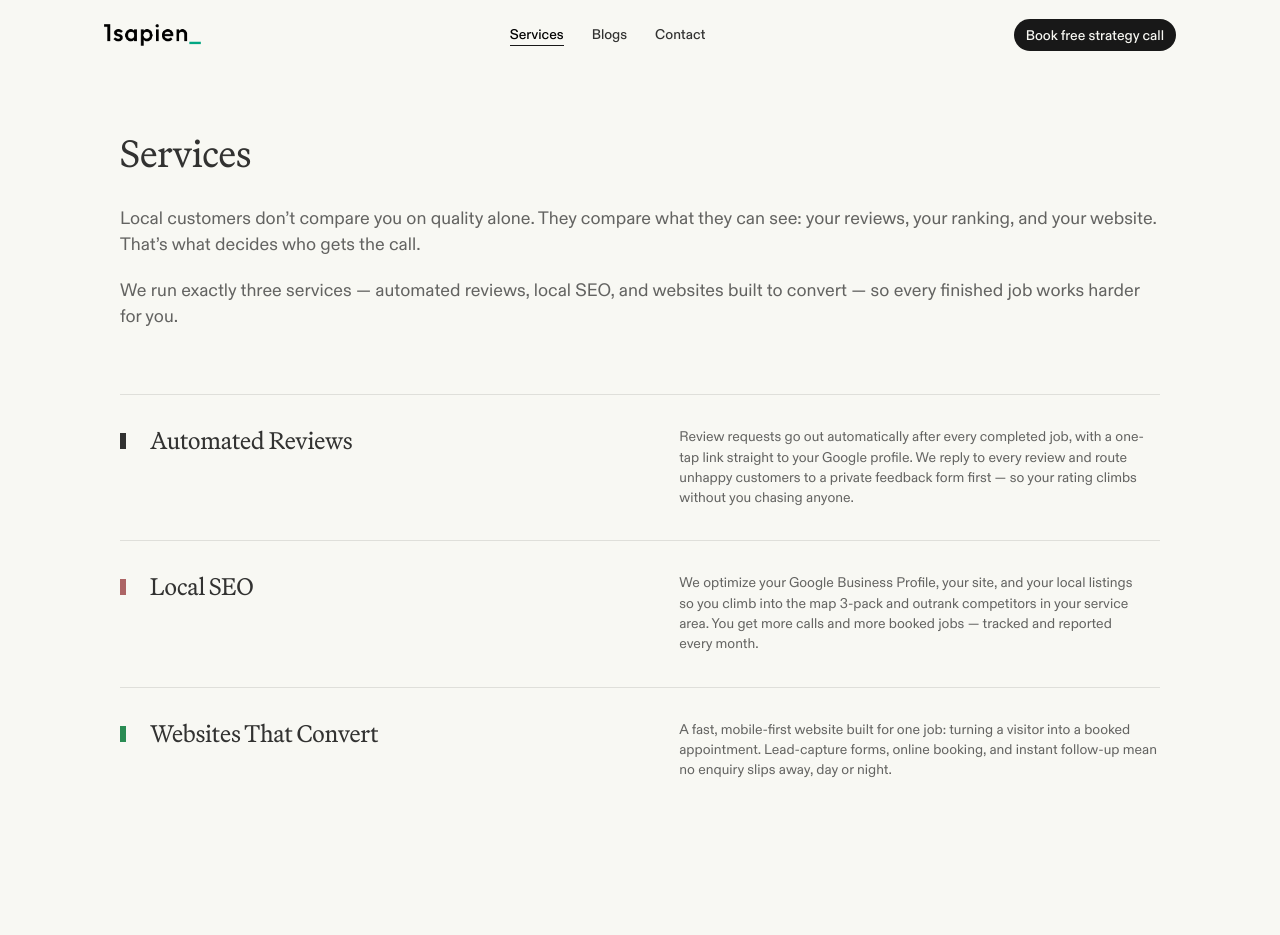
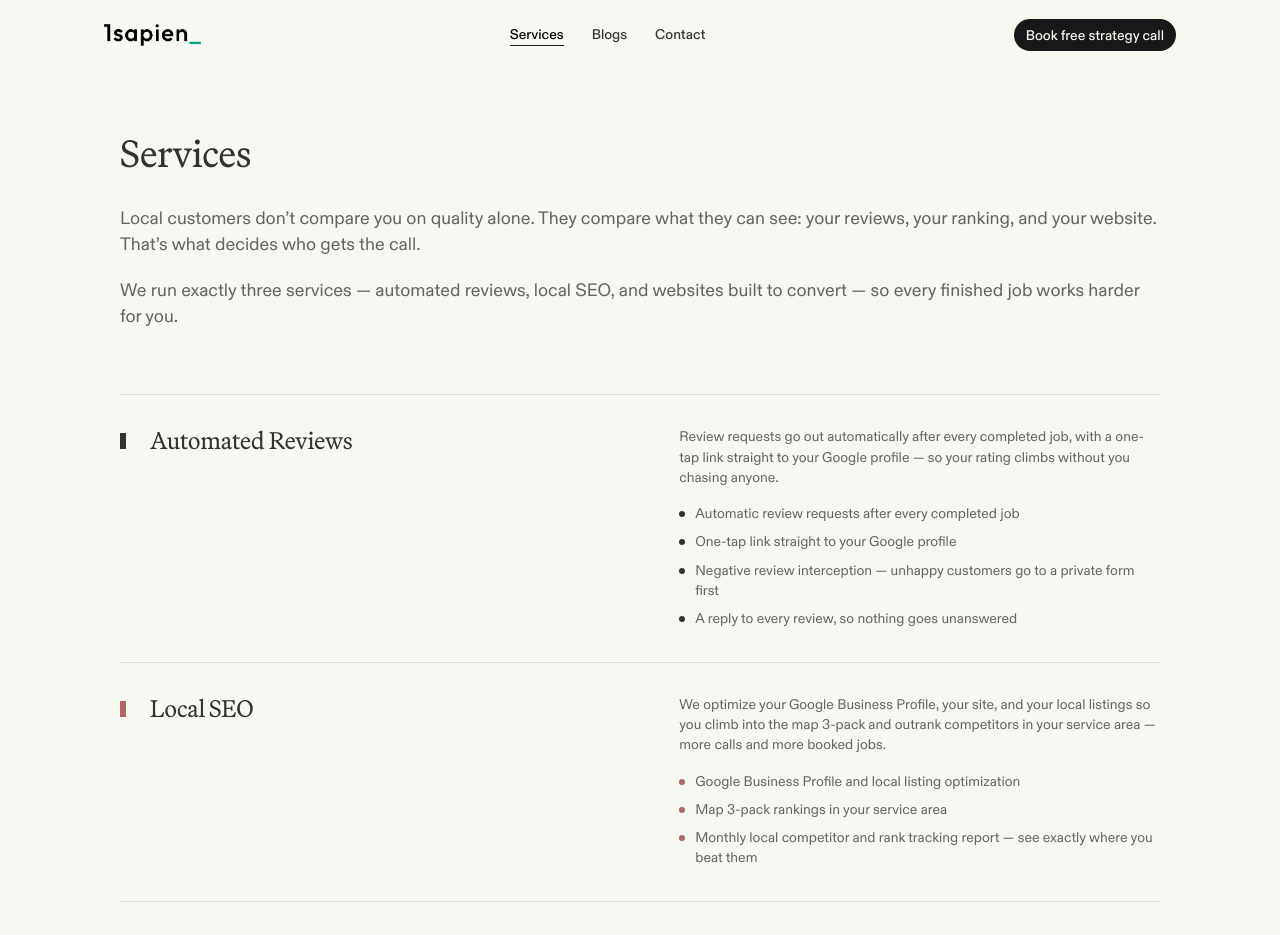
Before and after one commit to sukritx/1sapien-company, a Next.js app: page /products in a window 1280 px wide. Shown: the top 935 px of the page. Built offline with nearby package versions, Linux system fonts and the light colour scheme.

Commit message:
feat: enhance product descriptions and add feature lists for clarity and detail

```diff
--- a/src/components/sites/1sapien-com-7e0a74f7/products-b2ce6bb6/ProductsSection.tsx
+++ b/src/components/sites/1sapien-com-7e0a74f7/products-b2ce6bb6/ProductsSection.tsx
@@ -5,19 +5,35 @@ const rows = [
     title: "Automated Reviews",
     color: "rgba(0, 0, 0, 0.8)",
     description:
-      "Review requests go out automatically after every completed job, with a one-tap link straight to your Google profile. We reply to every review and route unhappy customers to a private feedback form first — so your rating climbs without you chasing anyone.",
+      "Review requests go out automatically after every completed job, with a one-tap link straight to your Google profile — so your rating climbs without you chasing anyone.",
+    includes: [
+      "Automatic review requests after every completed job",
+      "One-tap link straight to your Google profile",
+      "Negative review interception — unhappy customers go to a private form first",
+      "A reply to every review, so nothing goes unanswered",
+    ],
   },
   {
     title: "Local SEO",
     color: "rgb(173, 101, 101)",
     description:
-      "We optimize your Google Business Profile, your site, and your local listings so you climb into the map 3-pack and outrank competitors in your service area. You get more calls and more booked jobs — tracked and reported every month.",
+      "We optimize your Google Business Profile, your site, and your local listings so you climb into the map 3-pack and outrank competitors in your service area — more calls and more booked jobs.",
+    includes: [
+      "Google Business Profile and local listing optimization",
+      "Map 3-pack rankings in your service area",
+      "Monthly local competitor and rank tracking report — see exactly where you beat them",
+    ],
   },
   {
     title: "Websites That Convert",
     color: "rgb(42, 140, 83)",
     description:
-      "A fast, mobile-first website built for one job: turning a visitor into a booked appointment. Lead-capture forms, online booking, and instant follow-up mean no enquiry slips away, day or night.",
+      "A fast, mobile-first website built for one job: turning a visitor into a booked appointment — day or night.",
+    includes: [
+      "Fast, mobile-first build",
+      "Lead-capture forms and online booking",
+      "Instant follow-up so no enquiry slips away",
+    ],
   },
 ];
 
@@ -57,9 +73,26 @@ export function ProductsSection() {
                     {row.title}
                   </h3>
                 </div>
-                <p className="font-sans text-sm leading-[1.45] text-ink/60">
-                  {row.description}
-                </p>
+                <div>
+                  <p className="font-sans text-sm leading-[1.45] text-ink/60">
+                    {row.description}
+                  </p>
+                  <ul className="mt-4 flex flex-col gap-2">
+                    {row.includes.map((item) => (
+                      <li
+                        key={item}
+                        className="flex gap-2.5 font-sans text-sm leading-[1.45] text-ink/60"
+                      >
+                        <span
+                          aria-hidden="true"
+                          className="mt-[7px] h-1.5 w-1.5 shrink-0 rounded-full"
+                          style={{ backgroundColor: row.color }}
+                        />
+                        <span className="min-w-0">{item}</span>
+                      </li>
+                    ))}
+                  </ul>
+                </div>
               </div>
             </Reveal>
           ))}
--- a/src/components/sites/1sapien-com-7e0a74f7/research-ad1daf48/CoreResearchAreas.tsx
+++ b/src/components/sites/1sapien-com-7e0a74f7/research-ad1daf48/CoreResearchAreas.tsx
@@ -22,7 +22,7 @@ const areas: ResearchArea[] = [
   {
     title: "Local SEO",
     description:
-      "We optimize your Google Business Profile, your site, and your local listings so you climb the map 3-pack and outrank competitors in your service area — more calls and more booked jobs every week.",
+      "We optimize your Google Business Profile, your site, and your local listings so you climb the map 3-pack and outrank competitors in your service area. Every month you get a local competitor and rank tracking report showing exactly where you beat them.",
     marker: "bg-ink",
     image: "/sites/afterquery-com-7e0a74f7/research-ad1daf48/images/multimodal.avif",
   },
--- a/src/components/sites/1sapien-com-7e0a74f7/root-e0627e8d/DataGrid.tsx
+++ b/src/components/sites/1sapien-com-7e0a74f7/root-e0627e8d/DataGrid.tsx
@@ -13,13 +13,13 @@ const items: DataItem[] = [
     image: `${IMAGE_ROOT}m1.avif`,
     title: "Automated Reviews",
     description:
-      "Review requests go out automatically after every job, with a one-tap link to your Google profile. We reply to every review and route unhappy customers to private feedback first.",
+      "Review requests go out automatically after every job, with a one-tap link to your Google profile. We reply to every review and intercept negative feedback — unhappy customers go to a private form first.",
   },
   {
     image: `${IMAGE_ROOT}m2.avif`,
     title: "Local SEO",
     description:
-      "We optimize your Google Business Profile, your site, and your local listings so you climb the map 3-pack and outrank competitors — more calls and more booked jobs every week.",
+      "We optimize your Google Business Profile, your site, and your local listings so you climb the map 3-pack and outrank competitors — plus a monthly competitor and rank tracking report showing exactly where you beat them.",
   },
   {
     image: `${IMAGE_ROOT}m3.avif`,
```
